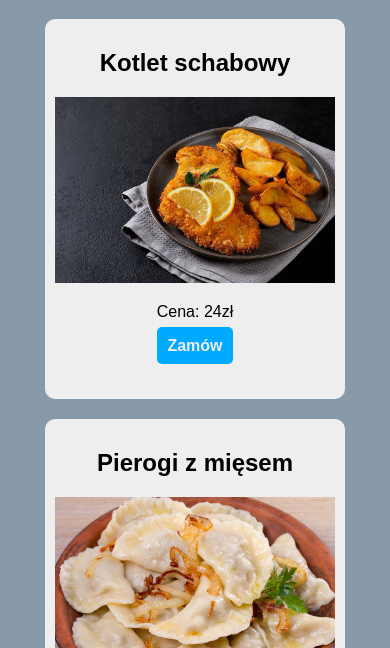
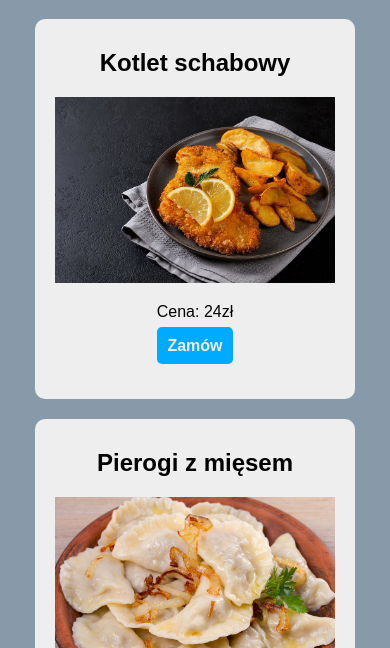
Before and after one commit to Nyeesir/amiw_burgir, a plain HTML site: page index.html in a window 390 px wide. Shown: the part 196-844 px from the top of the page. Drawn offline with Linux system fonts and the light colour scheme.

Commit message:
lekko poprawione

```diff
--- a/style.css
+++ b/style.css
@@ -118,9 +118,8 @@ nav .dropdown-content a:last-child, nav .dropdown-content{
        width: 100%;
    }
     #container{
+        flex-direction: column;
     }
     .dish{
-        margin-left: 100px;
-        margin-right: 100px;
     }
 }
```
